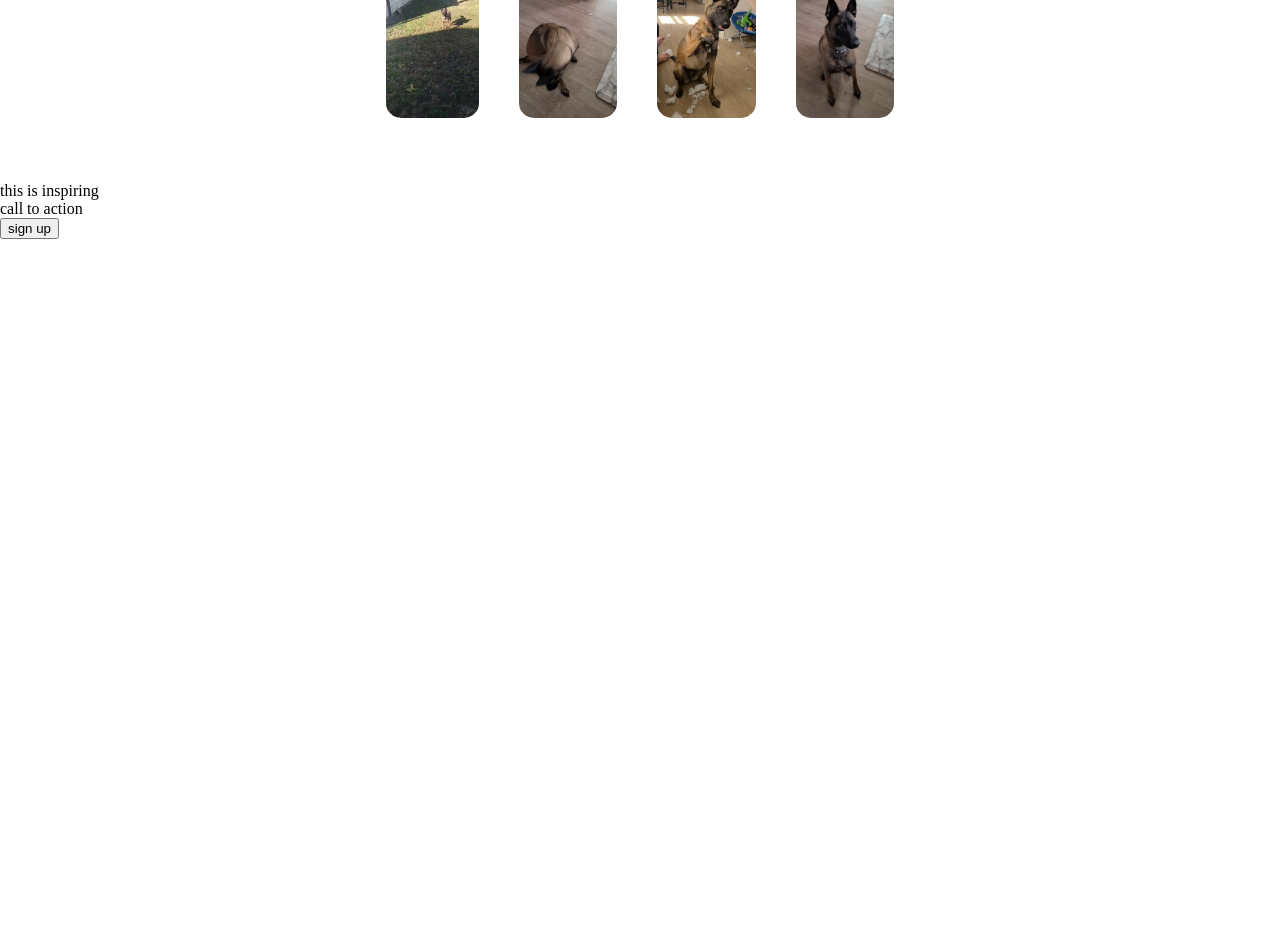
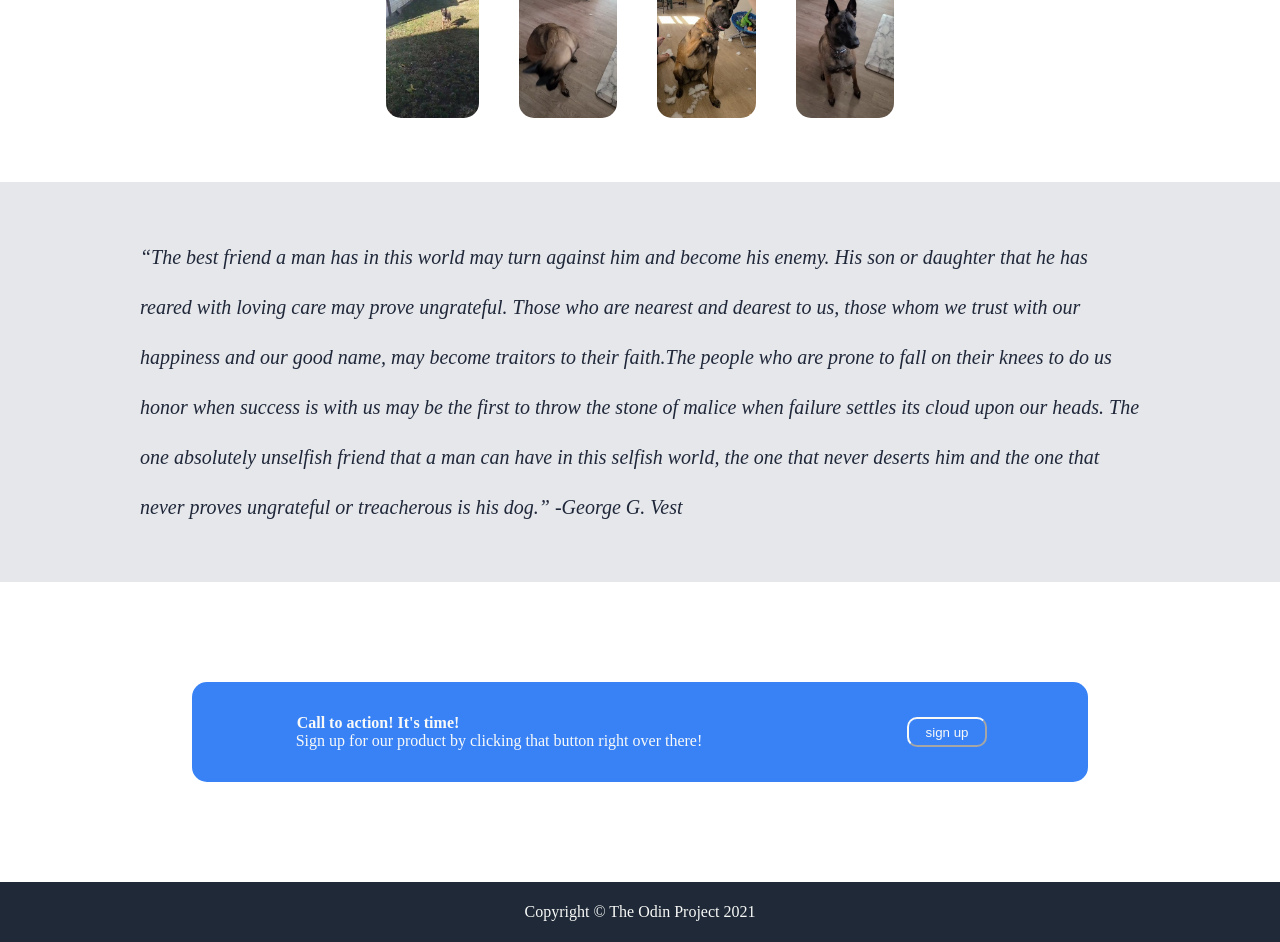
Before and after one commit to pasaye/landing_page, a plain HTML site: page index.html in a window 1280 px wide. Shown: the part 660-1602 px from the top of the page. Before the commit the page ends 899 px from the top, so only its background shows below. Drawn offline with Linux system fonts and the light colour scheme.

Commit message:
edit index.html style.css

```diff
--- a/index.html
+++ b/index.html
@@ -8,10 +8,10 @@
 <body>
   <header>
     <div class="container-1">
-      <div class="logo">Header logo</div>
-      <a class="logo-1" href="a">About</a>
-      <a class="logo-2" href="a">Photos</a>
-      <a class="logo-3" href="a">Contact Us</a>
+      <div class="logo"><img src="images/logo.png" height="50px" width="auto"></div>
+      <a class="logo-1" href="https://www.malinoisrescueleague.org/">RESCUE</a>
+      <a class="logo-2" href="https://www.malinoisrescue.org/">AMBR</a>
+      <a class="logo-3" href="https://www.woofproject.org/">WOOF!</a>
     </div>
     <div class="container-2">
       <div class="left">
@@ -23,7 +23,7 @@
        <a><span class="button"><button type="button">Sign up</button></span></a>
       </div>
       <div class="right">
-       <div class="photo"><img src="images/robyntoy.jpg" height="200" width="auto" style="width: 200px; border-radius: 100px;"></div>
+       <div class="photo"><img src="images/robyntoy.jpg" height="200" width="auto" style="border-radius: 100px;"></div>
       </div>
     </div>
   </header>
@@ -38,15 +38,29 @@
         <div class="block-4"><a href="robyntricks.html"><img src="images/robyntricks.jpg" width="auto" height="175px"></a> </div>
       </div>
       <div class="container-4">
-       <div class="paragraph">this is inspiring</div>
+       <div class="paragraph"><p>“The best friend a man has in this world may turn against him and become his enemy.
+                               His son or daughter that he has reared with loving care may prove ungrateful.
+                               Those who are nearest and dearest to us, those whom we trust with our happiness and
+                               our good name, may become traitors to their faith.The people who are prone to fall
+                               on their knees to do us honor when success is with us may be the first to throw the
+                               stone of malice when failure settles its cloud upon our heads. The one absolutely
+                               unselfish friend that a man can have in this selfish world, the one that never deserts
+                               him and the one that never proves ungrateful or treacherous is his dog.” -George G. Vest</p></div>
       </div>
-    </div>
   </main>
   <footer>
     <div class="container-5">
-      <div class="call">call to action</div>
-      <div class="button-2"><button type="sign up">sign up</button></div>
+      <div class="call" style="text-align: left;"><center><h4 style="margin: 0; width: 170px; padding-right: 242px;">Call to action! It's time!</h4>
+      <p style="margin: 0;">Sign up for our product by clicking that button right over there!</p></center>
+      <button type="sign up" style="height: 30px;  width: 80px; background-color: #3882f6; color: #f9faf8; border-radius: 10px; border-color: #f9faf8;">sign up</button>
+      </div>
     </div>
+  </footer>
+
+  <footer>
+    <dive class="container-6">
+      <div style="align-self: center;"> Copyright &copy; The Odin Project 2021</div>
+    </dive>
   </footer>
 </body>
 </html>
--- a/style.css
+++ b/style.css
@@ -89,3 +89,55 @@ body {
     border-radius: 15px;
     margin: 20px;
 }
+
+.container-4 {
+    display: flex;
+    font-size: 20px;
+    font-style: italic;
+    line-height: 50px;
+    color: #1f2739;
+    background-color: #e5e7eb;
+    width: 100%;
+    height: 400px;
+    justify-content: center;
+    align-items: center;
+}
+
+p {
+    max-width: 1000px;
+    overflow: hidden;
+    text-overflow: ellipsis;
+   }
+
+.container-5 {
+    display: flex;
+    width: 100%;
+    height: 300px;
+    justify-content: center;
+    align-items: center;
+}
+
+.call {
+    background-color: #3882f6;
+    display: flex;
+    width: 70%;
+    height: 100px;
+    color: #f9faf8;
+    justify-content: space-around;
+    align-items: center;
+    border-radius: 15px;
+}
+
+.container-6 {
+    display: flex;
+    height: 60px;
+    width: 100%;
+    background-color: #1f2937;
+    color: #f9faf8;
+    justify-content: center;
+    align-content: center;
+}
+
+.container-6 button {
+    border-radius: 10px;
+}
```
Also changed, not shown: images/logo.jpg (deleted), images/logo.png (added).
